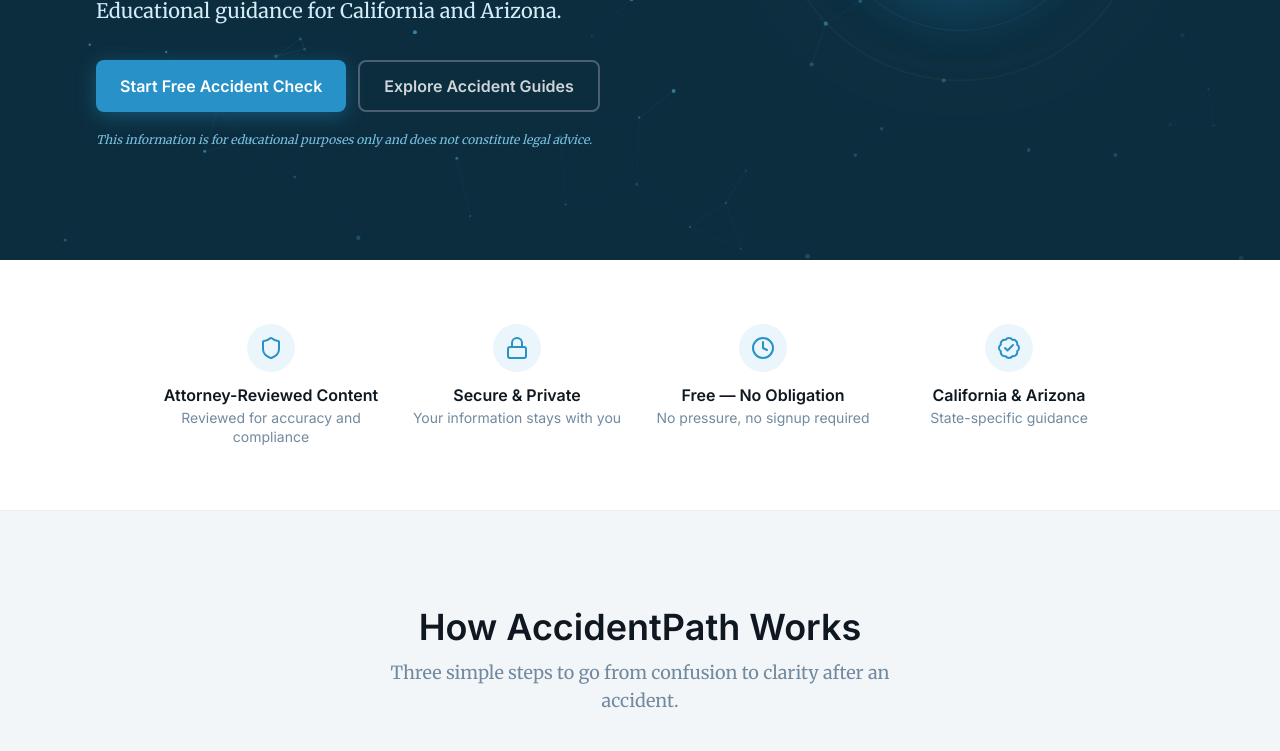
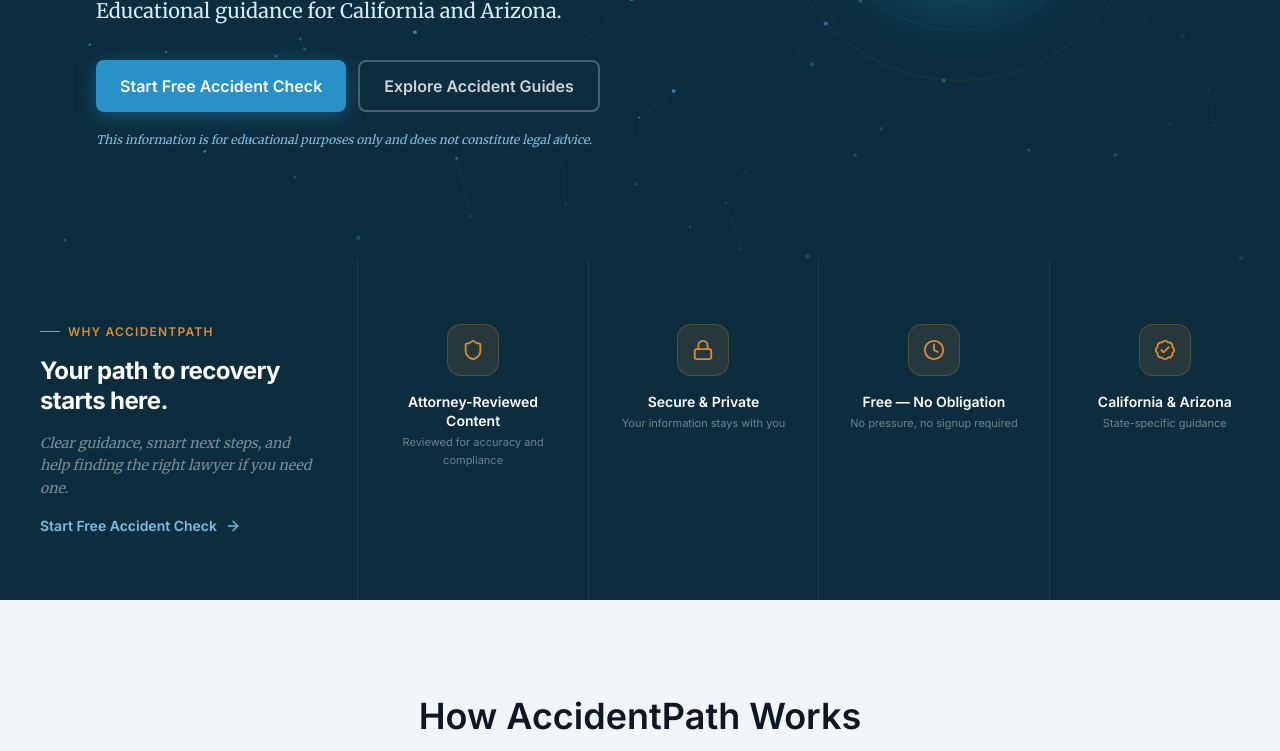
Before and after one commit to the-comet-companies/accident-path, a Next.js app: page / in a window 1280 px wide. Shown: the part 593-1344 px from the top of the page. Built offline with nearby package versions, Linux system fonts and the light colour scheme.

Commit message:
feat: redesign trust row — split layout with brand statement and amber icon columns

```diff
--- a/app/page.tsx
+++ b/app/page.tsx
@@ -15,9 +15,13 @@
   Search,
   Users,
   ChevronRight,
+  Shield,
+  Lock,
+  Clock,
+  BadgeCheck,
+  ArrowRight,
 } from 'lucide-react'
 import { CTAButton } from '@/components/ui/CTAButton'
-import { TrustBadge } from '@/components/ui/TrustBadge'
 import { StateSelector } from '@/components/ui/StateSelector'
 import { AccidentCard } from '@/components/content/AccidentCard'
 import { ToolCard } from '@/components/content/ToolCard'
@@ -217,20 +221,61 @@
       </section>
 
       {/* ── 2. Trust Row ──────────────────────────────────────────────────── */}
-      <section className="bg-surface-card border-b border-neutral-100" aria-label="Trust indicators">
-        <div className="max-w-5xl mx-auto px-4 sm:px-6 lg:px-8 py-12 lg:py-16">
-          <div className="grid grid-cols-2 lg:grid-cols-4 gap-8 lg:gap-6">
+      <section className="bg-primary-900 text-white" aria-label="Trust indicators">
+        <div className="flex flex-col lg:flex-row">
+
+          {/* Left panel — brand statement */}
+          <div
+            data-animate="trust-left"
+            className="lg:w-[28%] flex-shrink-0 flex flex-col justify-center gap-4 px-8 lg:px-10 py-12 lg:py-16 border-b lg:border-b-0 lg:border-r border-white/[0.08]"
+          >
+            <div className="flex items-center gap-2 text-amber-500 text-xs font-semibold uppercase tracking-widest font-sans">
+              <span className="w-5 h-px bg-amber-500 shrink-0" aria-hidden="true" />
+              Why AccidentPath
+            </div>
+            <p className="font-sans font-bold text-xl lg:text-2xl text-white leading-tight tracking-tight">
+              Your path to recovery starts here.
+            </p>
+            <p className="font-serif italic text-sm text-white/45 leading-relaxed">
+              Clear guidance, smart next steps, and help finding the right lawyer if you need one.
+            </p>
+            <Link
+              href="/find-help"
+              className="inline-flex items-center gap-2 text-primary-300 text-sm font-semibold font-sans group w-fit"
+            >
+              Start Free Accident Check
+              <ArrowRight className="w-4 h-4 transition-transform group-hover:translate-x-1" aria-hidden="true" />
+            </Link>
+          </div>
+
+          {/* Right panel — 4 trust columns */}
+          <div className="flex-1 grid grid-cols-2 lg:grid-cols-4">
             {[
-              { variant: 'shield' as const, text: 'Attorney-Reviewed Content',  subtext: 'Reviewed for accuracy and compliance' },
-              { variant: 'lock'   as const, text: 'Secure & Private',           subtext: 'Your information stays with you'      },
-              { variant: 'clock'  as const, text: 'Free — No Obligation',       subtext: 'No pressure, no signup required'      },
-              { variant: 'badge'  as const, text: 'California & Arizona',       subtext: 'State-specific guidance'              },
-            ].map(({ variant, text, subtext }) => (
-              <div key={text} data-animate="trust-badge">
-                <TrustBadge variant={variant} text={text} subtext={subtext} size="lg" />
+              { Icon: Shield,     title: 'Attorney-Reviewed Content', sub: 'Reviewed for accuracy and compliance' },
+              { Icon: Lock,       title: 'Secure & Private',          sub: 'Your information stays with you'      },
+              { Icon: Clock,      title: 'Free — No Obligation',      sub: 'No pressure, no signup required'      },
+              { Icon: BadgeCheck, title: 'California & Arizona',      sub: 'State-specific guidance'              },
+            ].map(({ Icon, title, sub }, i) => (
+              <div
+                key={title}
+                data-animate="trust-item"
+                className={[
+                  'flex flex-col items-center text-center gap-4 px-6 py-12 lg:py-16',
+                  i < 3 ? 'border-r border-white/[0.07]' : '',
+                  i < 2 ? 'border-b lg:border-b-0 border-white/[0.07]' : '',
+                ].filter(Boolean).join(' ')}
+              >
+                <div className="w-[52px] h-[52px] rounded-[14px] bg-amber-500/[0.12] border border-amber-500/25 flex items-center justify-center shrink-0">
+                  <Icon className="w-[22px] h-[22px] text-amber-500" aria-hidden="true" />
+                </div>
+                <div>
+                  <p className="font-sans font-semibold text-sm text-white leading-snug mb-1">{title}</p>
+                  <p className="text-[11px] text-white/40 leading-relaxed">{sub}</p>
+                </div>
               </div>
             ))}
           </div>
+
         </div>
       </section>
 
```
